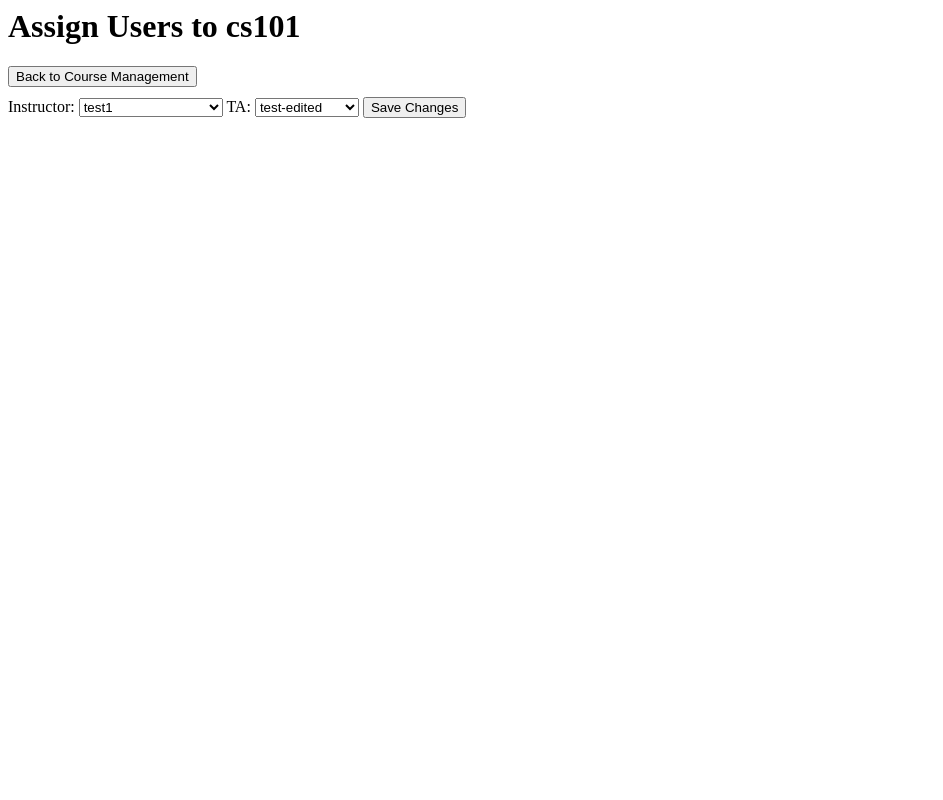
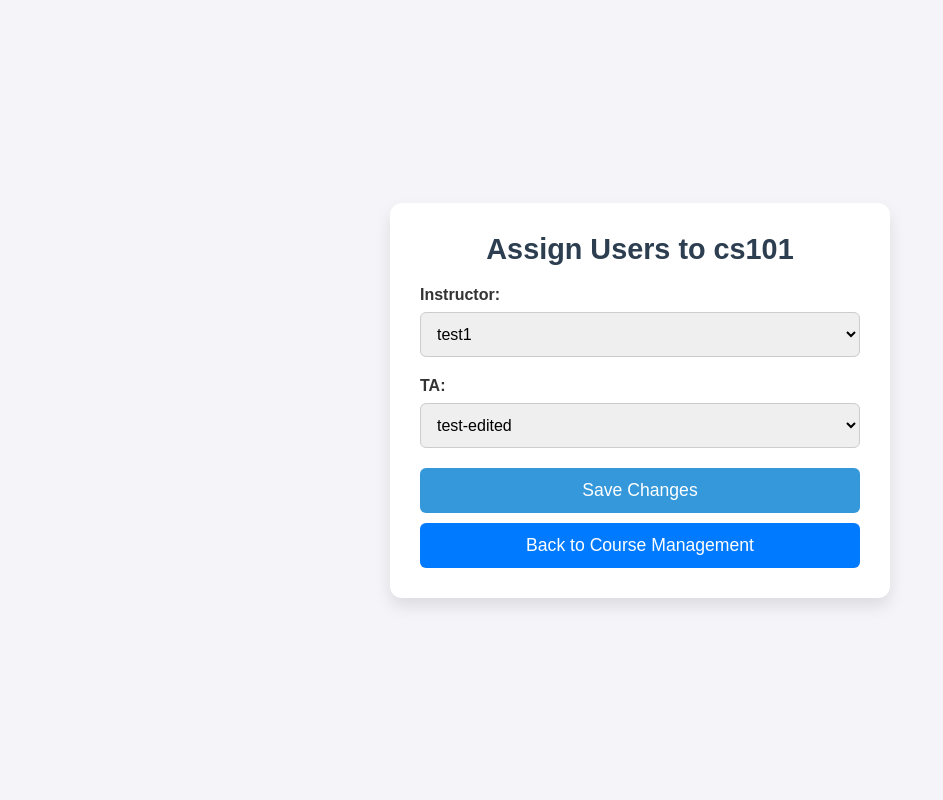
Before and after one commit to Connor-Gregor/TAScheduler, a Django app: page /tascheduler/course/1/assign/ in a window 1280 px wide. Shown: the whole page, without its empty margins (0-943 px from the left). Run offline with Django 5.2, Linux system fonts and the light colour scheme; a user stored in the database is signed in; data comes from the database, SQL or seed files in the repository.

Commit message:
Update assign_users.html

```diff
--- a/templates/admin/assign_users.html
+++ b/templates/admin/assign_users.html
@@ -1,12 +1,124 @@
+<!DOCTYPE html>
+<html lang="en">
+<head>
+    <meta charset="UTF-8">
+    <meta name="viewport" content="width=device-width, initial-scale=1.0">
+    <title>Assign Users to {{ course.name }}</title>
+    <style>
+
+        * {
+            margin: 0;
+            padding: 0;
+            box-sizing: border-box;
+        }
+
+        body {
+            font-family: 'Arial', sans-serif;
+            background-color: #f4f4f9;
+            color: #333;
+            display: flex;
+            justify-content: center;
+            align-items: center;
+            min-height: 100vh;
+            padding: 20px;
+        }
+
+        .container {
+            background: #fff;
+            border-radius: 12px;
+            box-shadow: 0 8px 16px rgba(0, 0, 0, 0.1);
+            max-width: 500px;
+            width: 100%;
+            padding: 30px;
+            text-align: center;
+        }
+
+        h1 {
+            font-size: 1.8rem;
+            color: #2c3e50;
+            margin-bottom: 20px;
+        }
+
+        label {
+            display: block;
+            font-weight: bold;
+            margin-bottom: 8px;
+            font-size: 1rem;
+            text-align: left;
+        }
+
+        select {
+            width: 100%;
+            padding: 12px;
+            margin-bottom: 20px;
+            border: 1px solid #ccc;
+            border-radius: 6px;
+            font-size: 1rem;
+        }
+
+        select:focus {
+            border-color: #3498db;
+            outline: none;
+        }
+
+        button {
+            width: 100%;
+            padding: 12px;
+            background-color: #3498db;
+            color: white;
+            border: none;
+            border-radius: 6px;
+            font-size: 1.1rem;
+            cursor: pointer;
+            transition: background-color 0.3s ease;
+            margin-bottom: 10px;
+        }
+
+        button:hover {
+            background-color: #2980b9;
+        }
+
+        .back-btn {
+            display: inline-block;
+            width: 100%;
+            padding: 12px;
+            background-color: #007bff;
+            color: white;
+            text-decoration: none;
+            border-radius: 6px;
+            font-size: 1.1rem;
+            text-align: center;
+            transition: background-color 0.3s ease;
+        }
+
+        .back-btn:hover {
+            background-color: #0056b3;
+        }
+
+        @media (max-width: 768px) {
+            .container {
+                padding: 20px;
+            }
+
+            h1 {
+                font-size: 1.5rem;
+            }
+
+            button, .back-btn {
+                padding: 10px;
+            }
+        }
+    </style>
+</head>
+<body>
+    <div class="container">
         <h1>Assign Users to {{ course.name }}</h1>
 
-<!-- Back to Course Management Button -->
-<a href="{% url 'course_management' %}" style="text-decoration: none;">
-    <button type="button" style="margin-bottom: 10px;">Back to Course Management</button>
-</a>
-
+        <!-- Form -->
         <form method="post">
             {% csrf_token %}
+
+            <!-- Instructor Dropdown -->
             <label for="instructor">Instructor:</label>
             <select name="instructor" id="instructor" required>
                 <option value="" {% if not course.instructor %}selected{% endif %}>-- Select Instructor --</option>
@@ -17,6 +129,7 @@
                 {% endfor %}
             </select>
 
+            <!-- TA Dropdown -->
             <label for="tas">TA:</label>
             <select name="tas" id="tas" required>
                 <option value="" {% if not course.tas.exists %}selected{% endif %}>-- Select TA --</option>
@@ -27,5 +140,12 @@
                 {% endfor %}
             </select>
 
+            <!-- Submit Button -->
             <button type="submit">Save Changes</button>
         </form>
+
+        <!-- Back to Course Management Button -->
+        <a href="{% url 'course_management' %}" class="back-btn">Back to Course Management</a>
+    </div>
+</body>
+</html>
```
Lines whose indentation alone changed are shown as unchanged.
